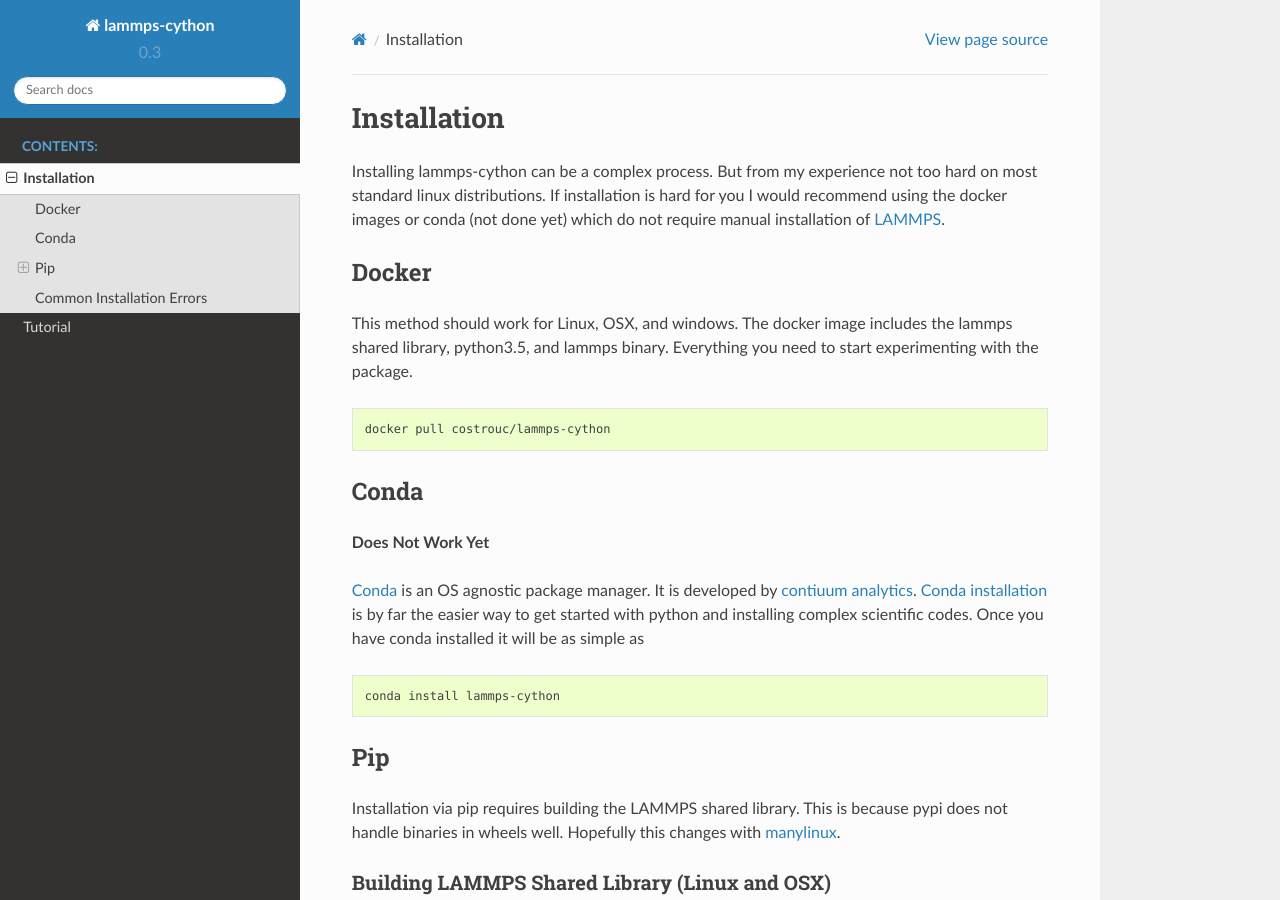
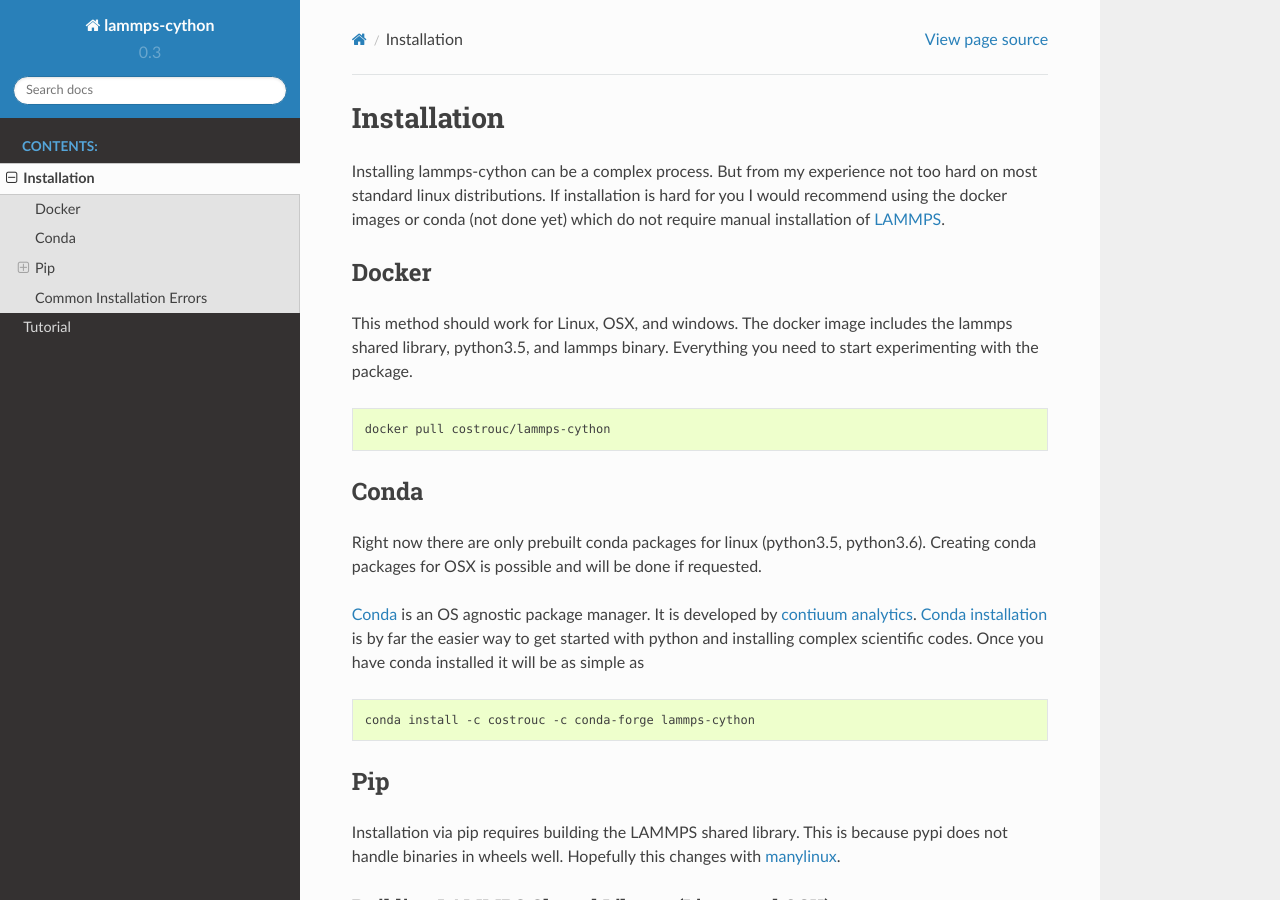
Before and after one commit to costrouc/lammps-cython, a Sphinx documentation site: the page built from docs/installation.rst, in a window 1280 px wide and 900 px high. Built offline with Sphinx 7.4.7 and the Read the Docs theme 2.0.0, drawn with Linux system fonts in a browser that asks for light colours; cross-references to code outside the pages are shown as plain code.

Commit message:
Adding conda installation instructions

```diff
--- a/docs/installation.rst
+++ b/docs/installation.rst
@@ -21,7 +21,9 @@ binary. Everything you need to start experimenting with the package.
 Conda
 -----
 
-**Does Not Work Yet**
+Right now there are only prebuilt conda packages for linux (python3.5,
+python3.6). Creating conda packages for OSX is possible and will be
+done if requested.
 
 `Conda <https://github.com/conda/conda>`_ is an OS agnostic package
 manager. It is developed by `contiuum analytics
@@ -32,7 +34,7 @@ codes. Once you have conda installed it will be as simple as
 
 .. code-block:: bash
 
-   conda install lammps-cython
+   conda install -c costrouc -c conda-forge lammps-cython
 
 Pip
 ---
```
Also changed, not shown: README.md (+19 -3 lines).
